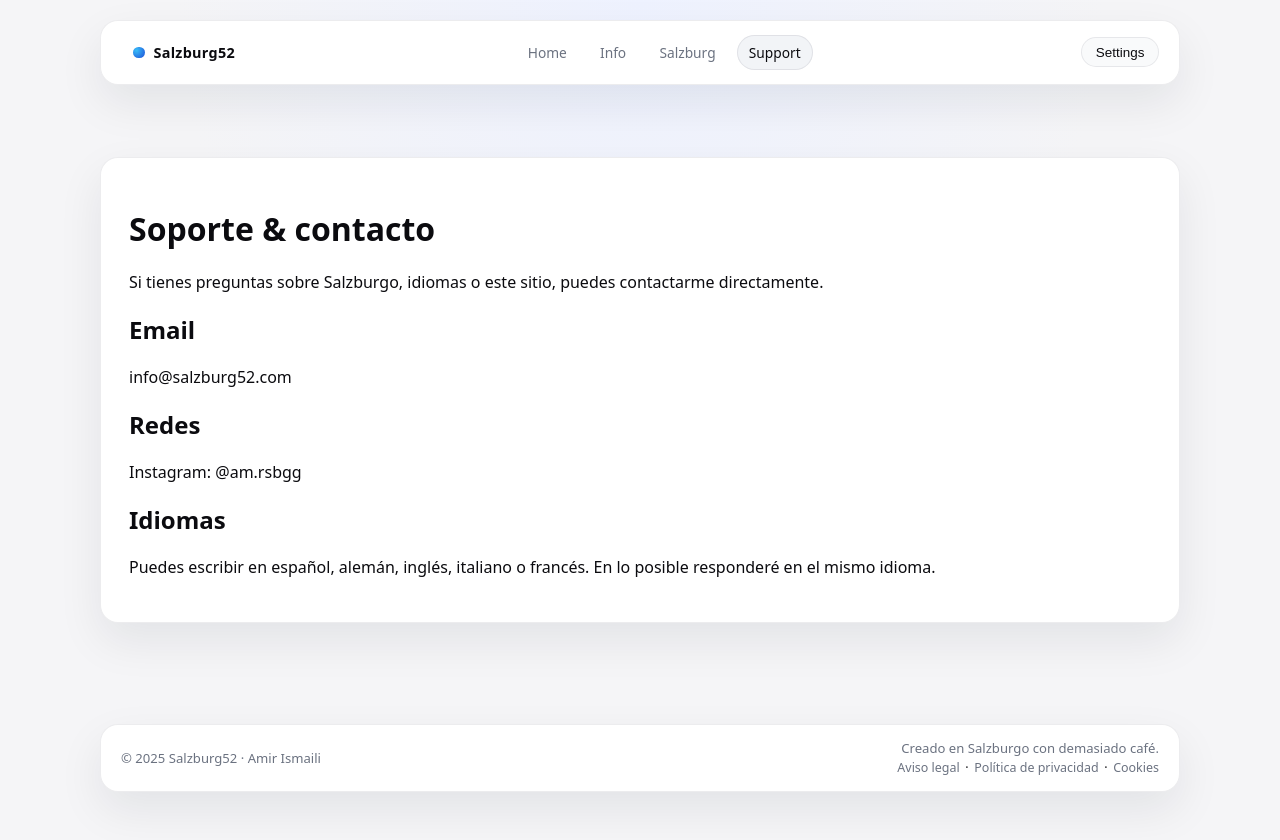
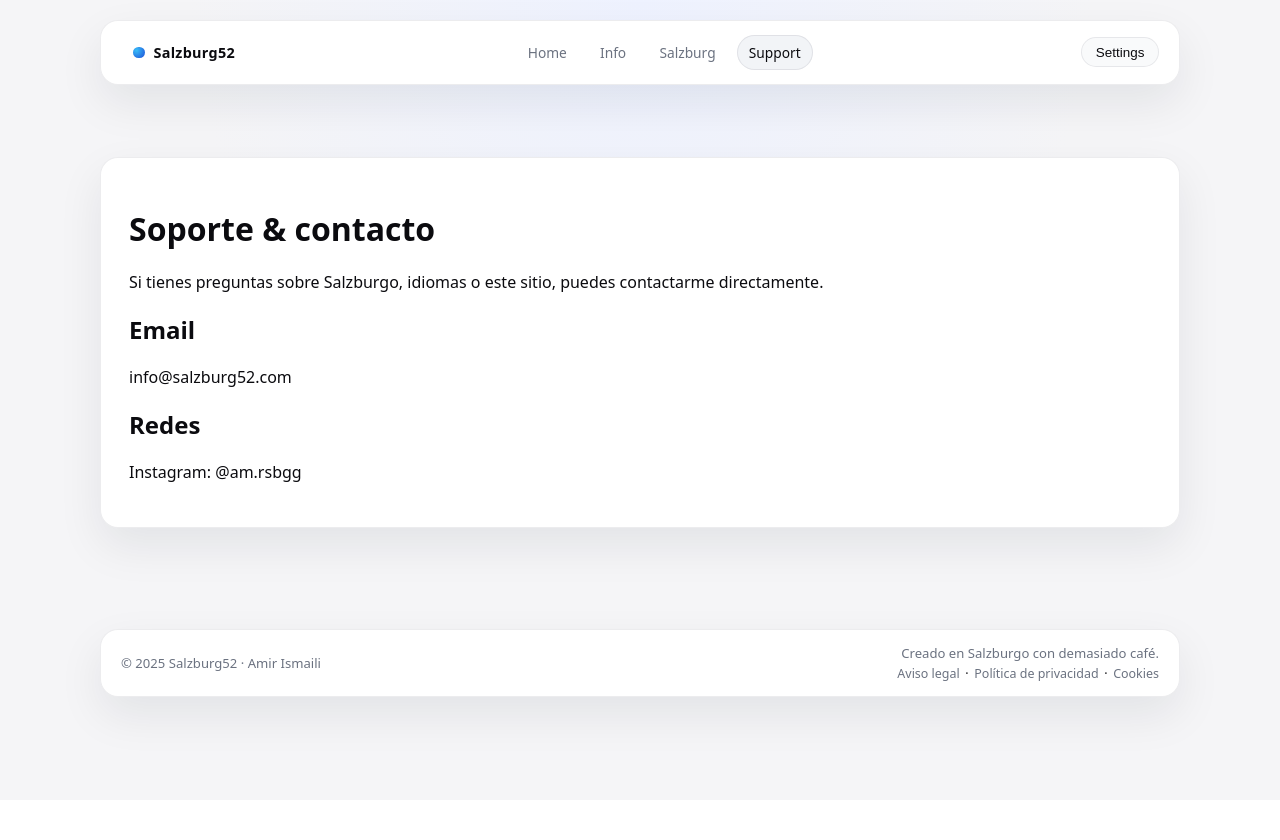
Before and after one commit to luv2loot/salzburg52, a Next.js app: page /es/support in a window 1280 px wide. After the commit the page ends 800 px from the top, so only its background shows below. Built offline with nearby package versions, Linux system fonts and the light colour scheme.

Commit message:
Update page.js

```diff
--- a/app/es/support/page.js
+++ b/app/es/support/page.js
@@ -33,12 +33,6 @@ export default function EsSupportPage() {
               @am.rsbgg
             </a>
           </p>
-
-          <h2>Idiomas</h2>
-          <p>
-            Puedes escribir en español, alemán, inglés, italiano o francés. En
-            lo posible responderé en el mismo idioma.
-          </p>
         </div>
       </main>
       <Footer lang={LANG} />
```
